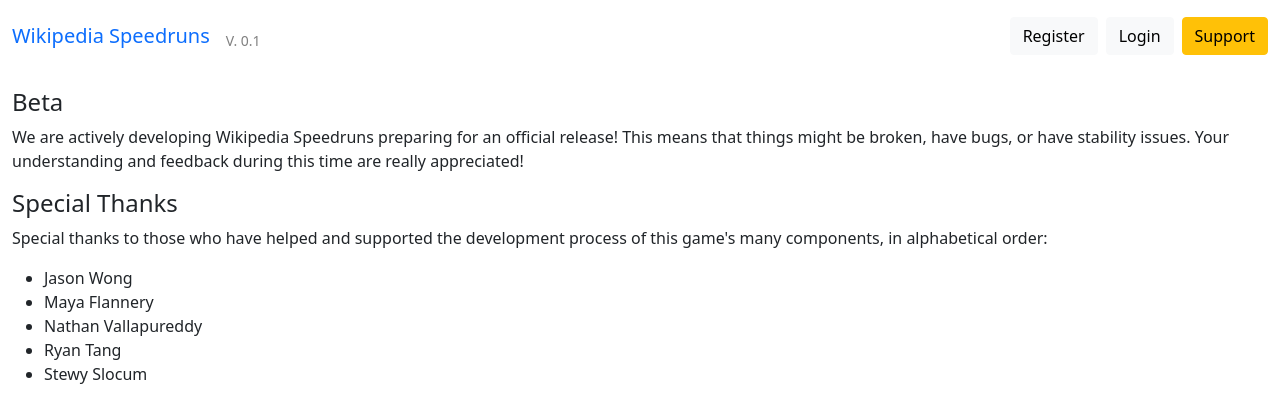
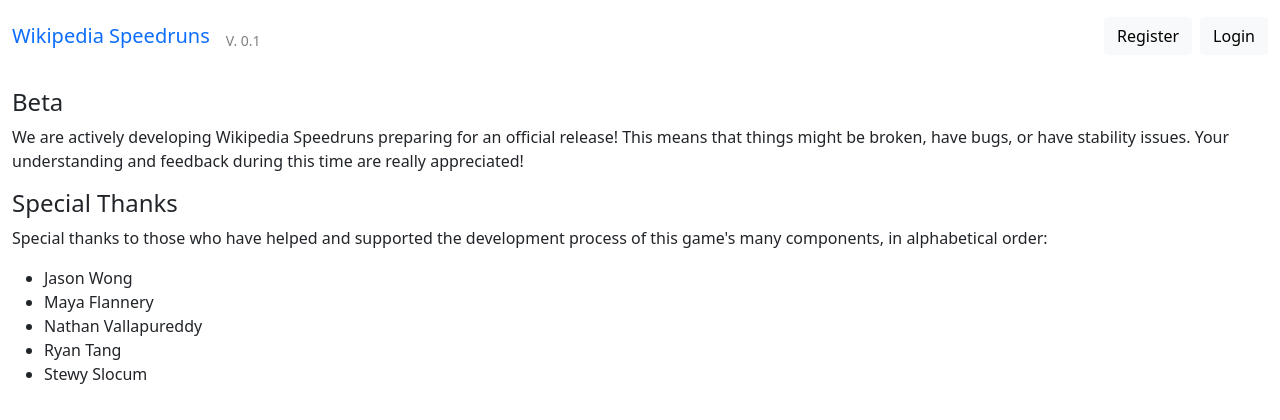
Before and after one commit to wikispeedruns/wikipedia-speedruns, a Flask app: page /about in a window 1280 px wide. Shown: the top 420 px of the page. Run offline with Flask 2, Linux system fonts and the light colour scheme; parts of the project's set-up code (start-up, migrations or seed data) failed here and were passed over; some libraries are stand-ins or nearby versions.

Commit message:
Revert "Add support"
This reverts commit 094d662e6288dba5e0b836a2e31dcbb2eb6ca5ec.

```diff
--- a/templates/base.html
+++ b/templates/base.html
@@ -25,10 +25,6 @@
 
         <!-- Nav JS Code -->
         <script type="module" src="{{url_for('static', filename='js/nav.js')}}"></script>
-
-        <!-- Donation -->
-        <script type="text/javascript" defer src="https://donorbox.org/install-popup-button.js"></script>
-        <script>window.DonorBox = { widgetLinkClassName: 'custom-dbox-popup' }</script>
 
         <!-- Page specific styling/JS -->
         {% block head %}{% endblock %}
@@ -74,17 +70,14 @@
                     </template>
 
                     <template v-else>
-                        <li class="nav-item">
+                        <li class="nav-item me-2">
                             <a class="btn btn-light" href="/register">Register</a>
                         </li>
 
-                        <li class="nav-item ms-2">
+                        <li class="nav-item">
                             <a class="btn btn-light" href="/login">Login</a>
                         </li>
                     </template>
-                        <li class="nav-item ms-2">
-                            <a class="custom-dbox-popup btn btn-warning" href="https://donorbox.org/buy-us-a-coffee-9">Support</a>
-                        </li>
                     </ul>
 
                 </div>
```
